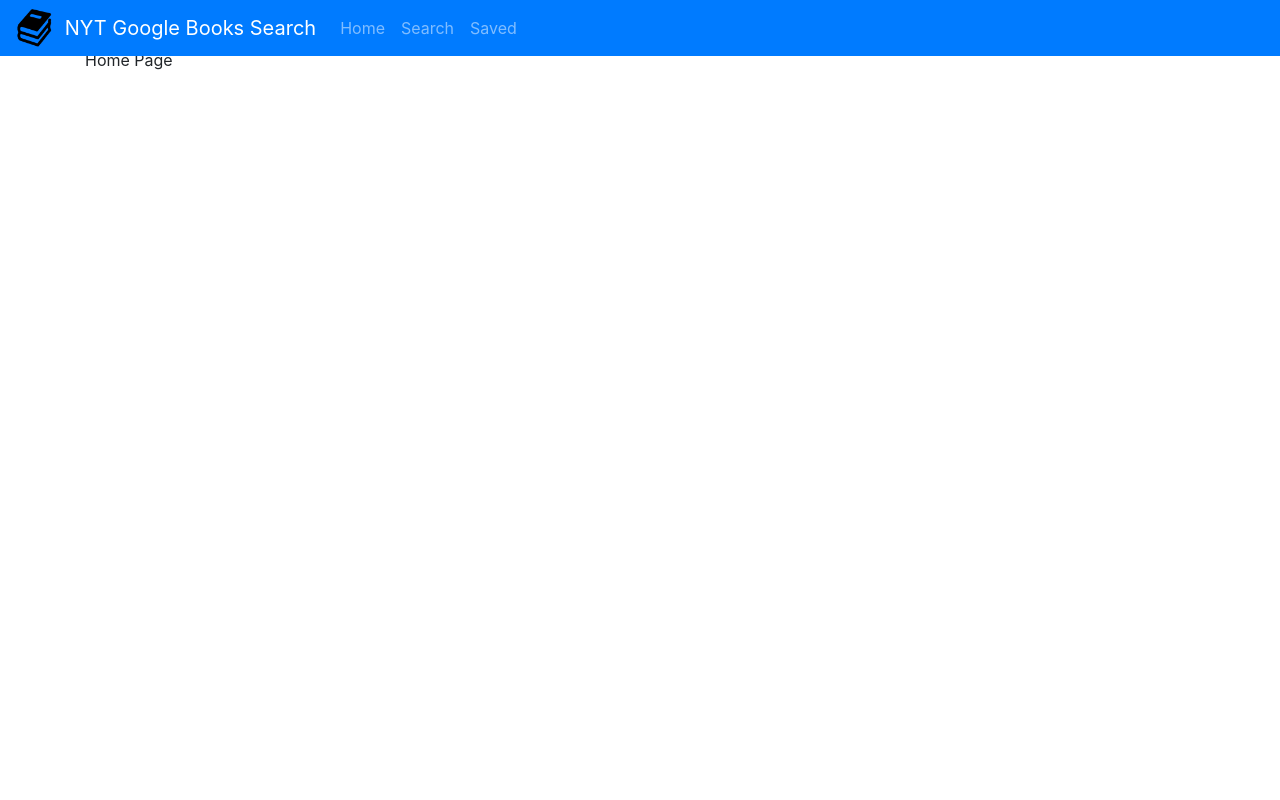
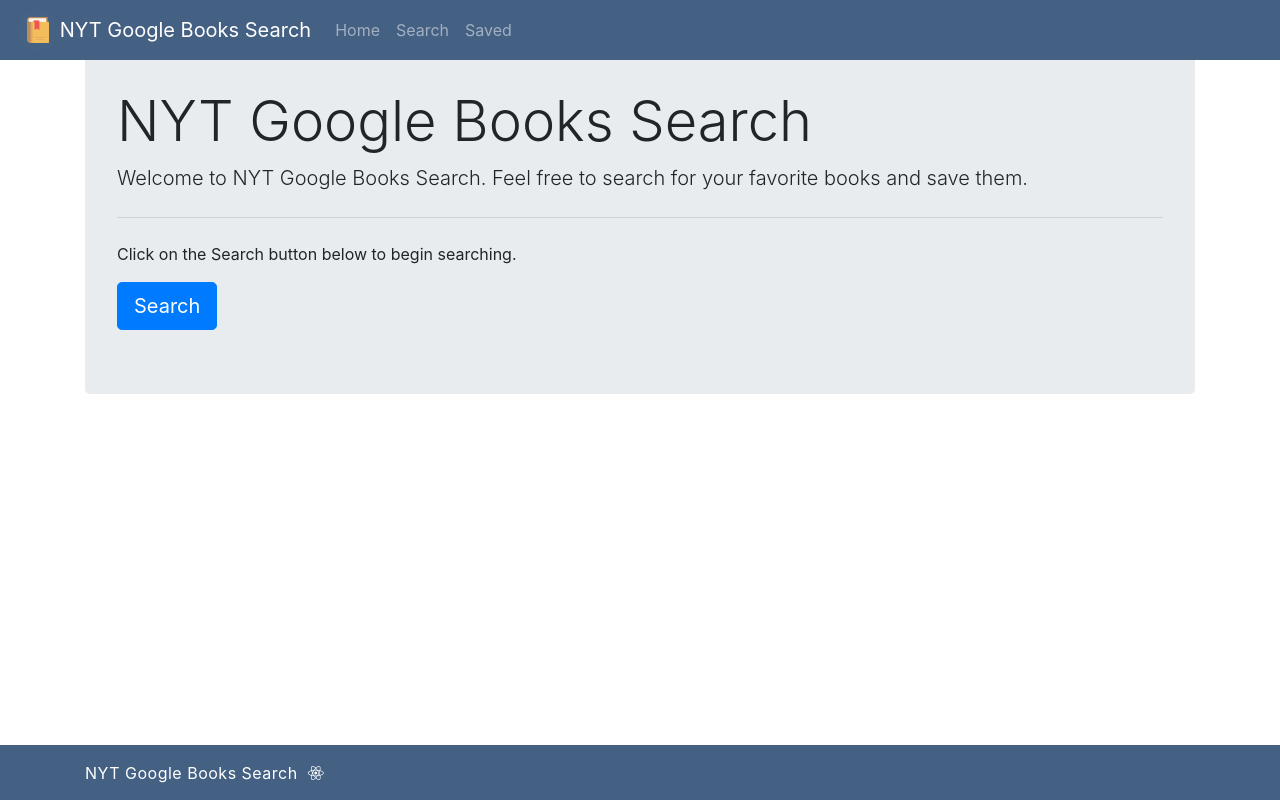
Before and after one commit to answebdev/NYT-GoogleBooks, a React (Create React App) app: page / in a window 1280 px wide. Built offline with nearby package versions, Linux system fonts and the light colour scheme.

Commit message:
added error page and initial styling

```diff
--- a/public/index.html
+++ b/public/index.html
@@ -3,7 +3,7 @@
 
 <head>
   <meta charset="utf-8" />
-  <link rel="shortcut icon" href="%PUBLIC_URL%/book.png" />
+  <link rel="shortcut icon" href="%PUBLIC_URL%/book02.png" />
   <meta name="viewport" content="width=device-width, initial-scale=1, shrink-to-fit=no" />
   <meta name="theme-color" content="#000000" />
   <!--
@@ -22,6 +22,9 @@
     -->
   <!-- Link to Bootstrap -->
   <link rel="stylesheet" href="https://stackpath.bootstrapcdn.com/bootstrap/4.2.1/css/bootstrap.min.css" integrity="sha384-GJzZqFGwb1QTTN6wy59ffF1BuGJpLSa9DkKMp0DgiMDm4iYMj70gZWKYbI706tWS"
+    crossorigin="anonymous">
+  <!-- Link to Font Awesome -->
+  <link rel="stylesheet" href="https://use.fontawesome.com/releases/v5.3.1/css/all.css" integrity="sha384-mzrmE5qonljUremFsqc01SB46JvROS7bZs3IO2EmfFsd15uHvIt+Y8vEf7N7fWAU"
     crossorigin="anonymous">
   <title>NYT Google Books Search</title>
 </head>
--- a/src/App.js
+++ b/src/App.js
@@ -4,6 +4,7 @@
 // import Detail from "./pages/Detail";
 // import NoMatch from "./pages/NoMatch";
 import Navbar from './components/Navbar/Navbar';
+import Footer from './components/Footer/Footer';
 import Home from "./components/Home/Home";
 import Search from "./components/Search/Search";
 import Saved from "./components/Saved/Saved";
@@ -22,6 +23,7 @@
           <Route exact path="/books/:id" component={Saved} /> */}
           <Route component={NoMatch} />
         </Switch>
+        <Footer />
       </div>
     </Router>
   );
--- /dev/null
+++ b/src/components/Footer/Footer.css
@@ -0,0 +1,24 @@
+.footer {
+    position: fixed;
+    bottom: 0;
+    width: 100%;
+    height: 55px;
+
+    background-color: #446083;
+    clear: both;
+    /* position: absolute; */
+    /* position: relative; */
+    /* height: 100%; */
+    padding: 10px;
+}
+
+#footer-text {
+    color: #ffffff;
+    font-size: 16px;
+    letter-spacing: 0.5px;
+}
+
+#react {
+    font-size: 16px;
+    margin-top: 10px;
+}
--- /dev/null
+++ b/src/components/Footer/Footer.js
@@ -0,0 +1,16 @@
+import React, { Component } from 'react';
+import "./Footer.css";
+
+class Footer extends Component {
+    render() {
+        return (
+            <footer className="footer">
+                <div className="container">
+                    <span id="footer-text">NYT Google Books Search &nbsp;<i id="react" class="fab fa-react"></i></span>
+                </div>
+            </footer>
+        )
+    }
+}
+
+export default Footer;
--- a/src/components/Home/Home.js
+++ b/src/components/Home/Home.js
@@ -8,9 +8,14 @@
                 <title>NYT Google Books Search</title>
             </Helmet>
             <br />
-            <br />
             <div>
-                <p>Home Page</p>
+                <div className="jumbotron">
+                    <h1 className="display-4">NYT Google Books Search</h1>
+                    <p className="lead">Welcome to NYT Google Books Search. Feel free to search for your favorite books and save them.</p>
+                    <hr className="my-4" />
+                    <p>Click on the Search button below to begin searching.</p>
+                    <a className="btn btn-primary btn-lg" href="/search" role="button">Search</a>
+                </div>
             </div>
         </div>
     );
--- a/src/components/Navbar/Navbar.css
+++ b/src/components/Navbar/Navbar.css
@@ -1,4 +1,8 @@
 img {
-    width: 3%;
+    width: 3.5%;
     height: auto;
 }
+
+.navbar {
+    background-color: #446083!important;
+}
--- a/src/components/Navbar/Navbar.js
+++ b/src/components/Navbar/Navbar.js
@@ -1,12 +1,12 @@
 import React, { Component } from 'react';
-import book from "../../img/book.png";
+import book from "../../img/book02.png";
 import "./Navbar.css";
 
 class Navbar extends Component {
     render() {
         return (
             <nav className="navbar fixed-top navbar-expand-lg navbar-dark bg-primary"><img src={book} alt="management logo" />
-                <a className="navbar-brand" id="simpsons-title" href="/">&nbsp;&nbsp;NYT Google Books Search</a>
+                <a className="navbar-brand" id="simpsons-title" href="/">NYT Google Books Search</a>
                 <div className="collapse navbar-collapse" id="navbarNavDropdown">
                     <ul class="navbar-nav">
                         <li className="nav-item">
--- a/src/components/NoMatch/NoMatch.css
+++ b/src/components/NoMatch/NoMatch.css
@@ -0,0 +1,9 @@
+/* Source: https://bootsnipp.com/snippets/eo5VD */
+
+body {
+    padding-top: 70px;
+}
+
+#frown {
+    color: #d9534f!important;
+}
--- a/src/components/NoMatch/NoMatch.js
+++ b/src/components/NoMatch/NoMatch.js
@@ -8,9 +8,16 @@
                 <title>NYT Google Books Search | Error</title>
             </Helmet>
             <br />
-            <br />
-            <div>
-                <p>Error Page</p>
+
+            {/* Source: https://bootsnipp.com/snippets/eo5VD */}
+            <div class="container">
+                <div className="jumbotron">
+                    <div className="text-center"><i className="far fa-frown" style={{ color: "#d9534f", fontSize: "48px" }}></i></div>
+                    <br />
+                    <h1 className="text-center">404 Not Found<p> </p><p><small className="text-center"> Oh noes everything broke</small></p></h1>
+                    <p className="text-center">Try pressing the back button or clicking on this button.</p>
+                    <p className="text-center"><a class="btn btn-primary" href="/"><i className="fa fa-home"></i> Take Me Home</a></p>
+                </div>
             </div>
         </div>
     );
```
Also changed, not shown: public/book02.png (added), src/img/book02.png (added).
